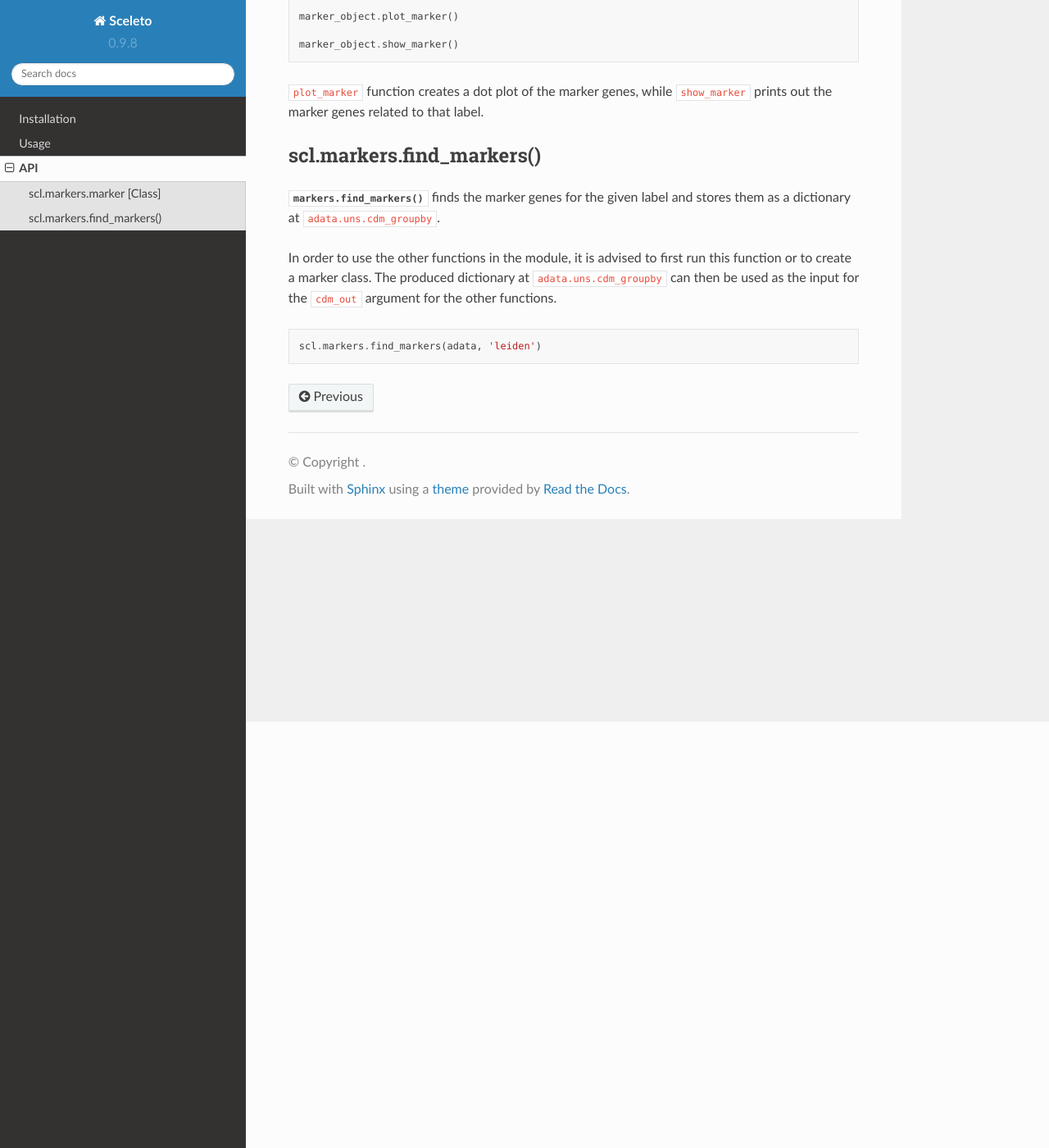
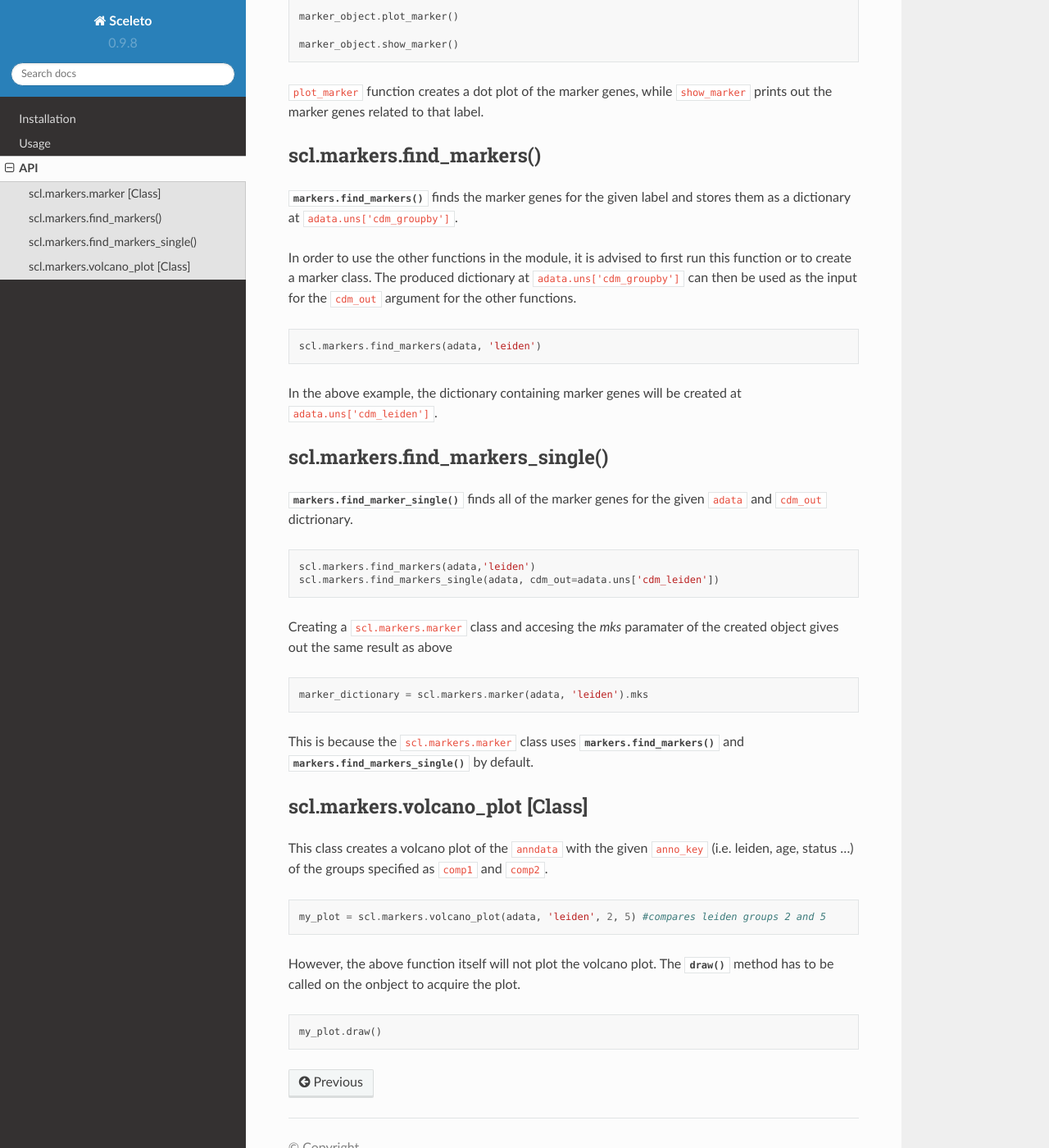
Before and after one commit to scmgl-kaist/sceleto, a Sphinx documentation site: the page built from docs/source/api.rst, in a window 1280 px wide and 1400 px high, scrolled down 520 px. Shown: the whole window at 82% size. Built offline with Sphinx 7.4.7 and the Read the Docs theme 2.0.0, drawn with Linux system fonts in a browser that asks for light colours.

Commit message:
Added documentation for more functions and the markers module

```diff
--- a/docs/source/api.rst
+++ b/docs/source/api.rst
@@ -32,11 +32,46 @@ The :code:`marker` class has two methods associated with it, :code:`plot_marker`
 scl.markers.find_markers()
 --------------------------
 
-:py:func:`markers.find_markers` finds the marker genes for the given label and stores them as a dictionary at ``adata.uns.cdm_groupby``.
+:py:func:`markers.find_markers` finds the marker genes for the given label and stores them as a dictionary at ``adata.uns['cdm_groupby']``.
 
 In order to use the other functions in the module, it is advised to first run this function or to create a marker class.
-The produced dictionary at ``adata.uns.cdm_groupby`` can then be used as the input for the ``cdm_out`` argument for the other functions.
+The produced dictionary at ``adata.uns['cdm_groupby']`` can then be used as the input for the ``cdm_out`` argument for the other functions.
 
 .. code-block:: python
 
    scl.markers.find_markers(adata, 'leiden')
+
+In the above example, the dictionary containing marker genes will be created at ``adata.uns['cdm_leiden']``.
+
+scl.markers.find_markers_single()
+---------------------------------
+
+:py:func:`markers.find_marker_single` finds all of the marker genes for the given ``adata`` and ``cdm_out`` dictrionary.
+
+.. code-block:: python
+
+   scl.markers.find_markers(adata,'leiden')
+   scl.markers.find_markers_single(adata, cdm_out=adata.uns['cdm_leiden'])
+
+Creating a ``scl.markers.marker`` class and accesing the `mks` paramater of the created object gives out the same result as above
+
+.. code-block:: python
+
+   marker_dictionary = scl.markers.marker(adata, 'leiden').mks
+
+This is because the ``scl.markers.marker`` class uses :py:func:`markers.find_markers` and :py:func:`markers.find_markers_single` by default.
+
+scl.markers.volcano_plot [Class]
+--------------------------------
+
+This class creates a volcano plot of the ``anndata`` with the given ``anno_key`` (i.e. leiden, age, status ...) of the groups specified as ``comp1`` and ``comp2``.
+
+.. code-block:: python
+
+   my_plot = scl.markers.volcano_plot(adata, 'leiden', 2, 5) #compares leiden groups 2 and 5
+
+However, the above function itself will not plot the volcano plot. The :py:func:`draw()` method has to be called on the onbject to acquire the plot.
+
+.. code-block:: python
+
+   my_plot.draw()
```
